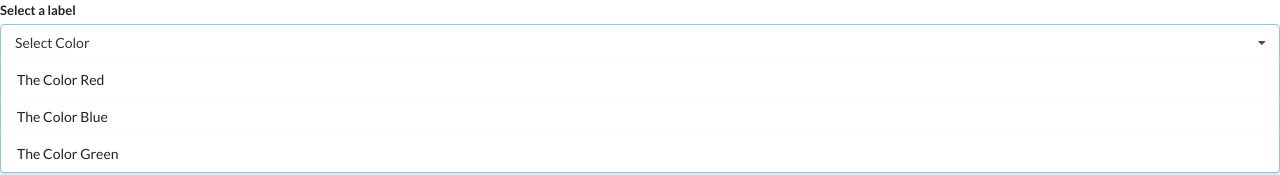
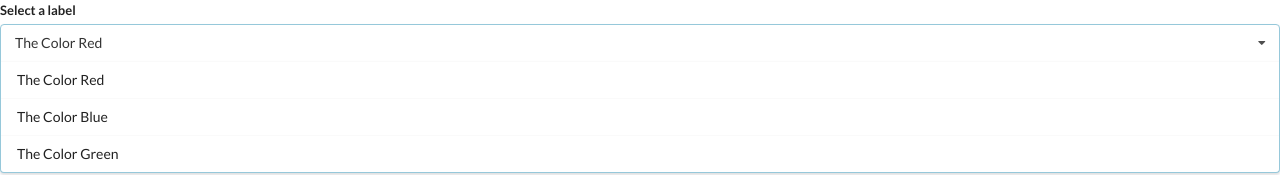
Before and after one commit to enitefall88/Widgets_React, a React (Create React App) app: page / in a window 1280 px wide. Shown: the top 175 px of the page. Built offline with nearby package versions, Linux system fonts and the light colour scheme.

Commit message:
Showing selected co;or with OnClickHanlder

```diff
--- a/src/App.js
+++ b/src/App.js
@@ -1,4 +1,4 @@
-import React from "react"
+import React, {useState} from "react"
 import Accordion from "./components/Accordion"
 import Search from "./components/Search"
 import Dropdown from "./components/Dropdown"
@@ -32,8 +32,12 @@
 ]
 
 function App() {
+  let [selected, setSelected] = useState(options[0])
+
   return <div>
-  <Dropdown options={options}/>
+  <Dropdown selected={selected}
+            onSelectedChange={setSelected}
+            options={options}/>
   </div>
 
 }
--- a/src/components/Dropdown.js
+++ b/src/components/Dropdown.js
@@ -1,24 +1,28 @@
 import React from "react"
 
-let Dropdown = ({options}) => {
- let renderedListOfOptions =  options.map((option) => {
-     return <div key={option.value} className="item">
-            {option.label}
-            </div>
+let Dropdown = ({options, onSelectedChange, selected}) => {
+  let renderedListOfOptions = options.map((option) => {
+    return <div
+        key={option.value}
+        className="item"
+        onClick={() => onSelectedChange(option)}
+    >
+      {option.label}
+    </div>
 
- })
+  })
   return <div className="ui form">
     <div className="field">
       <label className="label">Select a label</label>
       <div className="ui selection dropdown visible active">
-      <i className="dropdown icon"></i>
-        <div className="text">Select Color</div>
+        <i className="dropdown icon"></i>
+        <div  className="text">{selected.label}</div>
         <div className="menu visible transition">
           {renderedListOfOptions}
         </div>
       </div>
     </div>
-    </div>
+  </div>
 
 
 }
```
